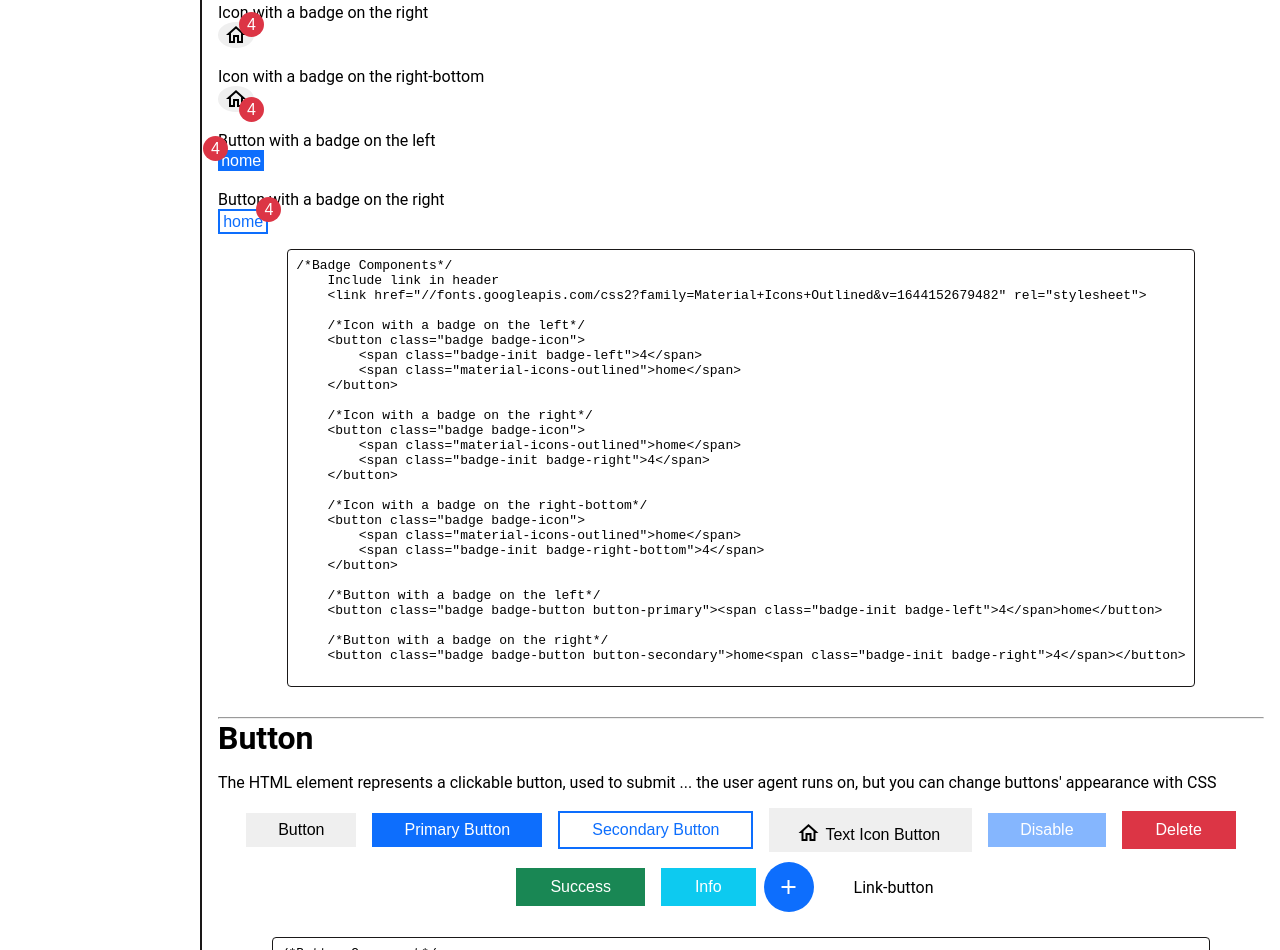
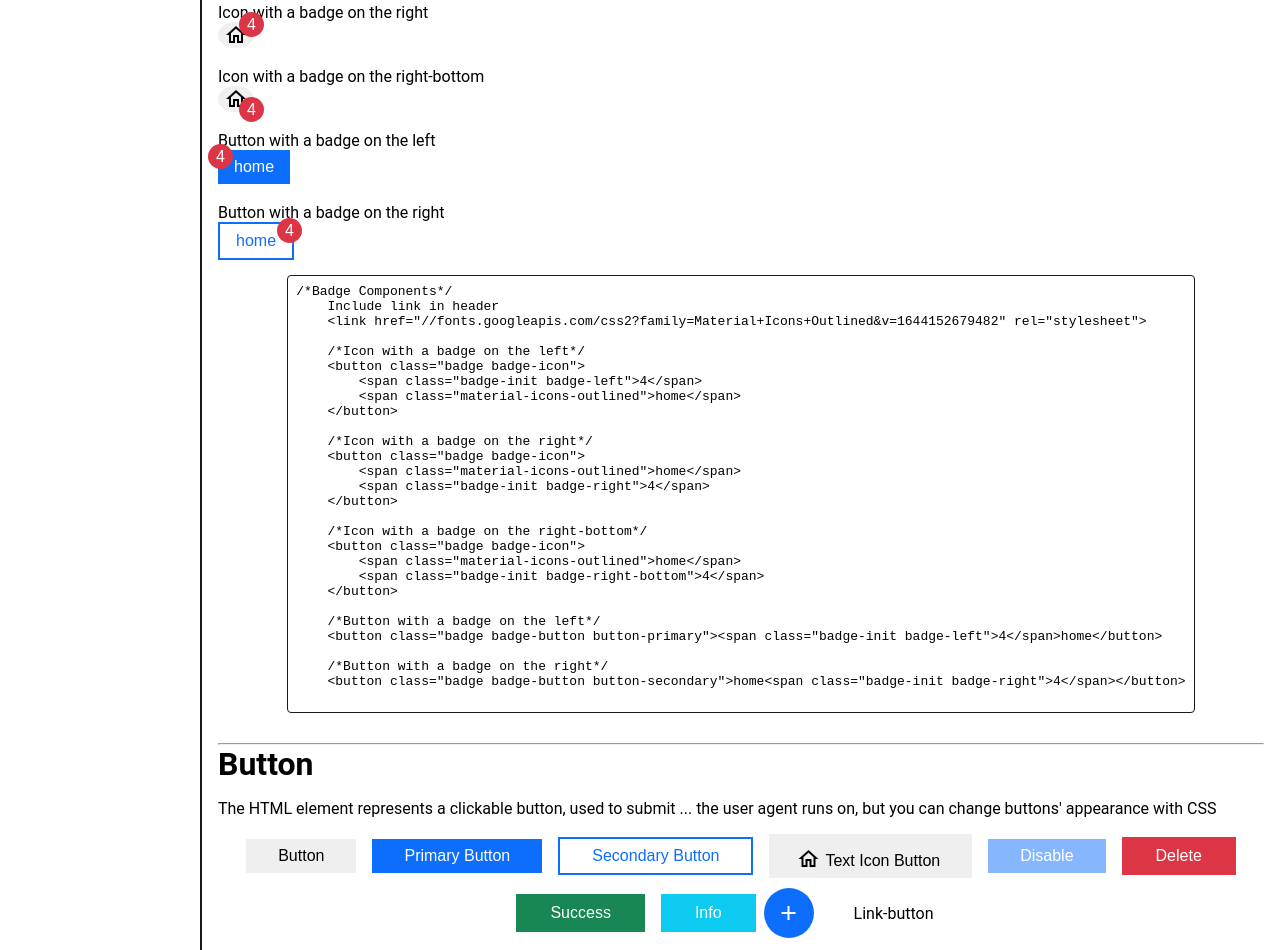
Before and after one commit to Omkar-Chaskar/component-library, a plain HTML site: page documentation.html in a window 1280 px wide. Shown: the part 4436-5386 px from the top of the page. Drawn offline with nearby package versions, Linux system fonts and the light colour scheme.

Commit message:
style : Change button size and badge position
Change button size with badge position

```diff
--- a/Components/badge.css
+++ b/Components/badge.css
@@ -27,7 +27,7 @@
 
 .badge-button {
     font-size: inherit;
-    padding: 0.1rem 0.2rem;
+    padding: 0.5rem 1rem;
 }
 
 .badge-left {
@@ -46,11 +46,11 @@
 }
 
 .badge-left-button {
-    bottom: 10px;
-    left: -15px;
+    bottom: 15px;
+    left: -10px;
 }
 
 .badge-right-button {
-    bottom: 10px;
-    right: -15px;
+    bottom: 15px;
+    right: -10px;
 }
```
